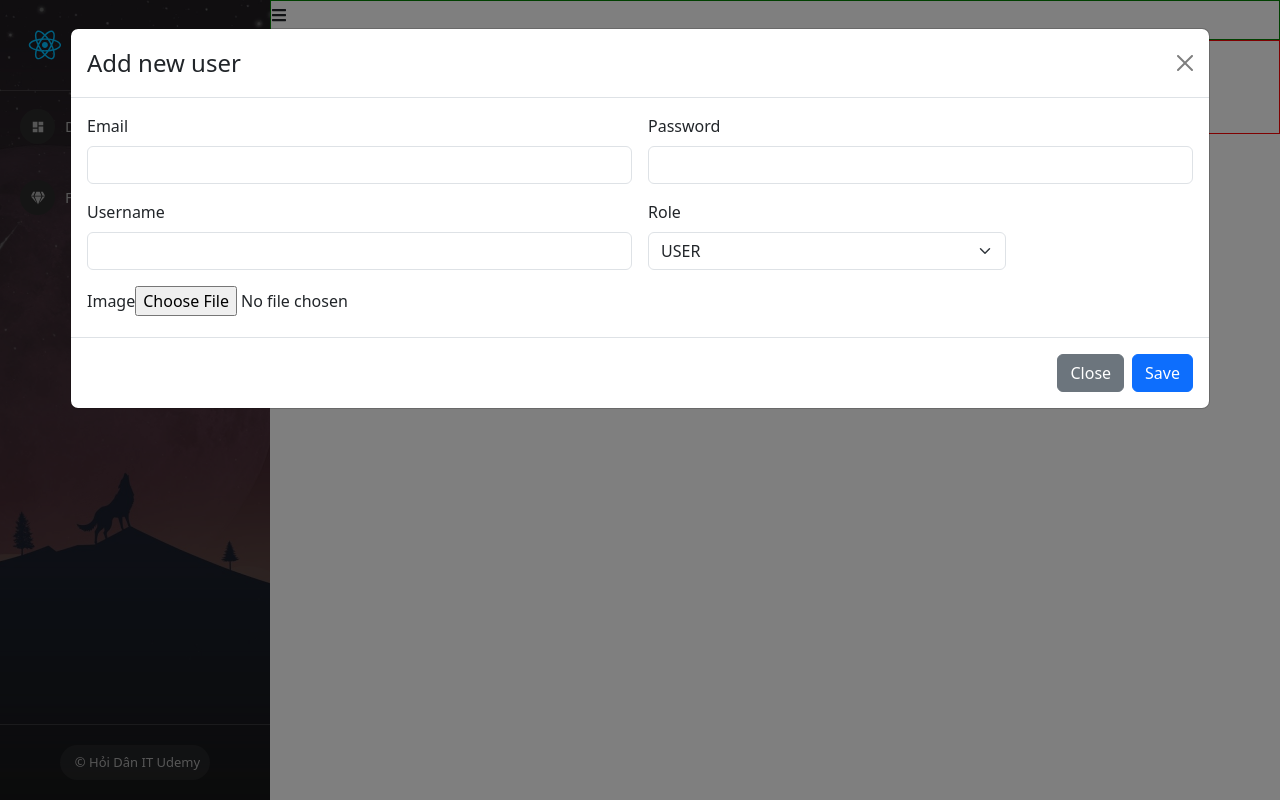
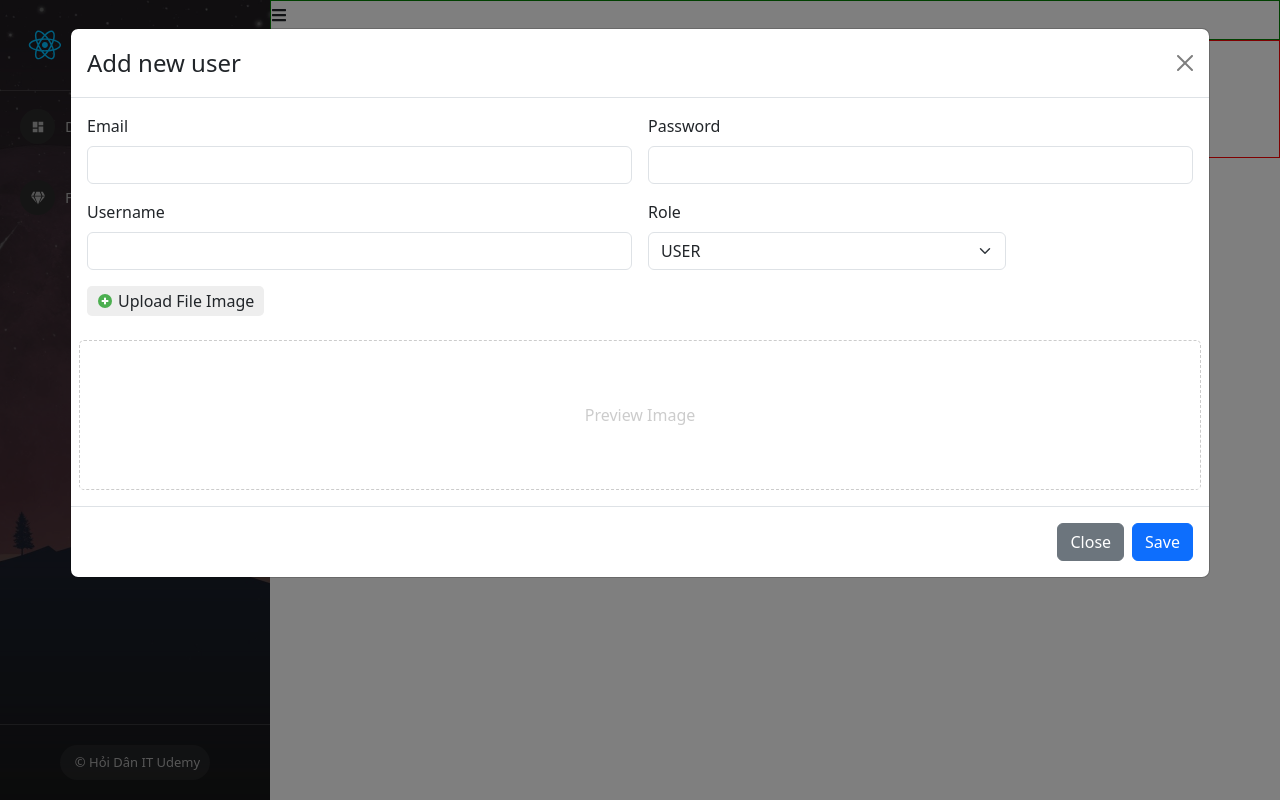
Before and after one commit to lythanhdat21/Full-Stack, a React (Create React App) app: page /admins/manage-users in a window 1280 px wide. Both pictures are taken after a click on the button "Launch demo modal". Built offline with nearby package versions, Linux system fonts and the light colour scheme.

Commit message:
Lesson 57 State hoa Modal Add New User

```diff
--- a/src/App.js
+++ b/src/App.js
@@ -12,7 +12,7 @@ const App = () => {
       <div className="main-container">
         <div className="sidenav-container"></div>
         <div className="app-content">
-          <Outlet />
+          <Outlet /> {/*lesson 49 */}
         </div>
       </div>
     </div>
--- a/src/components/Admin/Content/ManageUser.js
+++ b/src/components/Admin/Content/ManageUser.js
@@ -1,4 +1,5 @@
 import ModalCreateUser from "./ModalCreateUser"
+import './ManageUser.scss'
 
 const ManageUser = (props) => {
     return (
@@ -12,8 +13,9 @@ const ManageUser = (props) => {
                 </div>
                 <div>
                     table users
-                    <ModalCreateUser/>
+                    {/* <ModalCreateUser/> */}
                 </div>
+                <ModalCreateUser/>
             </div>
         </div>
     )
--- /dev/null
+++ b/src/components/Admin/Content/ManageUser.scss
@@ -0,0 +1,32 @@
+.modal-add-user{
+    .img-preview{ // Lesson 57
+        height: 150px;
+        border: 1px dashed #ccc;
+        border-radius: 5px; // Để bo tròn
+        display: flex; // "Preview Image" vào giữa
+        justify-content: center; // "Preview Image" vào giữa theo chiều ngang
+        align-items: center; // "Preview Image" vào giữa theo chiều dọc
+        color: #ccc; // "Preview Image" sẽ có màu nhạt
+
+        img {
+            max-width:100%;
+            max-height:100%;
+        }
+    }
+
+    .label-upload{ // Lesson 57
+        display: flex;
+        align-items: center; // để chữ và dấu + bằng hàng với nhau
+        gap: 5px; // chữ và dấu + cách nhau 5px
+        padding: 3px 10px; // top and bottom 3px; left and right 10px
+        border-radius: 5px; // để bo tròn
+        background: #eeeeee;
+        border: none;
+        width: fit-content; // khung sẽ vừa vặn với chữ.
+        cursor: pointer; // di chuột vào sẽ có hình bàn tay
+
+        &:hover{ // Lesson 57: khi đưa chuột vào sẽ biến đổi màu
+            background-color: #dcdcdc;
+        }
+    }
+}
--- a/src/components/Admin/Content/ModalCreateUser.js
+++ b/src/components/Admin/Content/ModalCreateUser.js
@@ -1,12 +1,29 @@
 import React, { useState } from 'react';
 import Button from 'react-bootstrap/Button';
 import Modal from 'react-bootstrap/Modal';
+import {FcPlus} from 'react-icons/fc'
 
 const ModalCreateUser = () => {
     const [show, setShow] = useState(false);
 
     const handleClose = () => setShow(false);
     const handleShow = () => setShow(true);
+
+    const [email, setEmail] = useState("")
+    const [password, setPassword] = useState("")
+    const [username, setUsername] = useState("")
+    const [role, setRole] = useState("USER")
+    const [image, setImage] = useState("")
+    const [previewImage, setPreviewImage] = useState("")
+
+    const handleUploadImage = (event) => {
+        if(event.target && event.target.files && event.target.files[0]){
+            setPreviewImage(URL.createObjectURL(event.target.files[0]))
+            setImage(event.target.files[0])
+        } else {
+            // setPreviewImage("")
+        }
+    }
 
     return (
         <>
@@ -19,6 +36,7 @@ const ModalCreateUser = () => {
                 onHide={handleClose}
                 size = "xl"
                 backdrop = "static"
+                className = "modal-add-user"
             >
                 <Modal.Header closeButton>
                     <Modal.Title>Add new user</Modal.Title>
@@ -27,29 +45,60 @@ const ModalCreateUser = () => {
                     <form className="row g-3">
                         <div className="col-md-6">
                             <label className="form-label">Email</label>
-                            <input type="email" className="form-control" />
+                            <input
+                                type="email"
+                                className="form-control"
+                                value ={email}
+                                onChange = {(event) => setEmail(event.target.value)}
+                            />
                         </div>
+
                         <div className="col-md-6">
                             <label className="form-label">Password</label>
-                            <input type="password" className="form-control" />
+                            <input
+                                type="password"
+                                className="form-control"
+                                value = {password}
+                                onChange = {(event) => setPassword(event.target.value)}
+                            />
                         </div>
 
                         <div className="col-md-6">
                             <label className="form-label">Username</label>
-                            <input type="text" className="form-control" />
+                            <input
+                                type="text"
+                                className="form-control"
+                                value={username}
+                                onChange={(event) => setUsername(event.target.value)}
+                            />
                         </div>
+
                         <div className="col-md-4">
-                            <label className="form-label">Role</label>
-                            <select className="form-select">
-                                <option selected value = "USER">USER</option>
+                            <label className="form-label">Role </label>
+                            <select className="form-select" onChange = {(event) => setRole(event.target.value)}>
+                                <option value = "USER">USER</option>
                                 <option value = "ADMIN">ADMIN</option>
                             </select>
                         </div>
                         <div className = 'col-md-12'>
-                            <label className="form-label">Image</label>
-                            <input type = "file"/>
+                            <label className="form-label label-upload" htmlFor='labelUpload'>
+                                <FcPlus /> Upload File Image
+                            </label>
+                            <input
+                                type = "file"
+                                id = "labelUpload"
+                                hidden
+                                onChange ={(event) => handleUploadImage(event)}
+                            />
                         </div>
-
+                        <div className = 'col-md-12 img-preview'>
+                            {previewImage ?
+                                // <img src = "https://bit.ly/eric-bot-2" />
+                                <img src = {previewImage} />
+                                :
+                                <span>Preview Image</span>
+                            }
+                        </div>
                     </form>
 
                 </Modal.Body>
```
